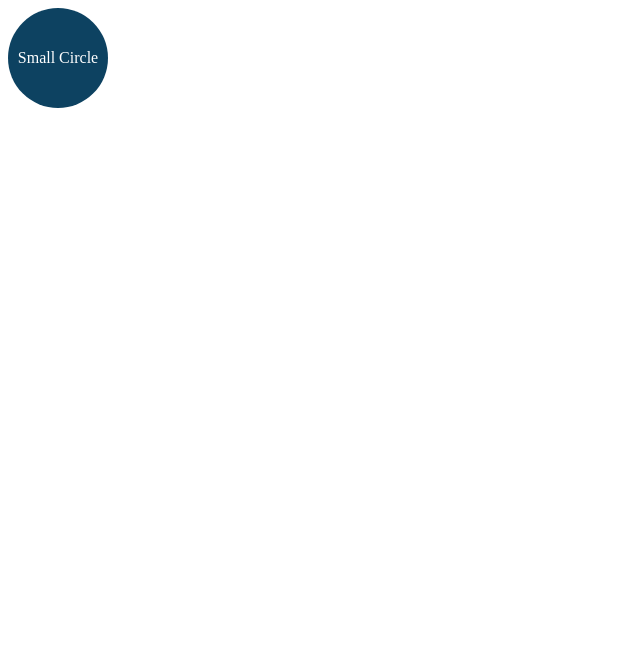
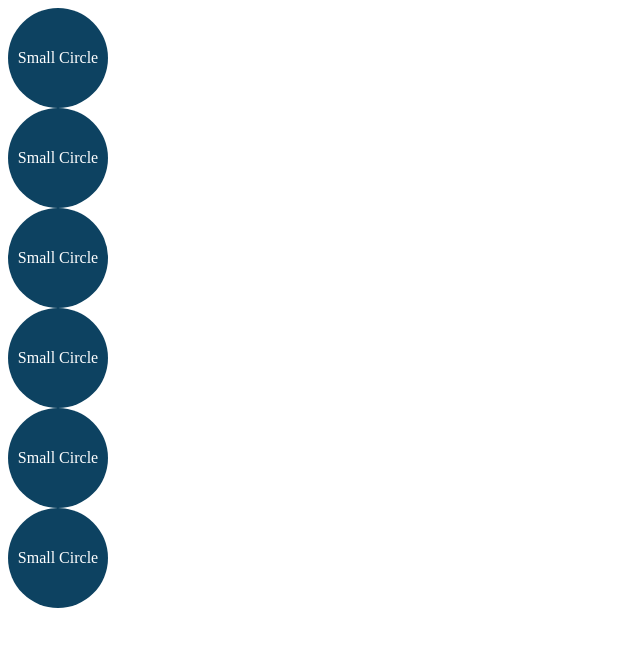
Before and after one commit to luiscarlin/react-component-patterns, a React app: page / in a window 1280 px wide. Shown: the top 646 px of the page, without its empty margins (0-640 px from the left). Built offline with nearby package versions, Linux system fonts and the light colour scheme.

Commit message:
display circles

```diff
--- a/src/App.jsx
+++ b/src/App.jsx
@@ -3,11 +3,21 @@ import SmallCircle from './SmallCircle.jsx'
 
 export default class App extends Component {
   render () {
+
+    const container = {
+      display: 'flex',
+      flexDirection: 'column'
+
+    }
+
     return (
-      <div>
-        <div>
+      <div style={container}>
           <SmallCircle color='#0d4261'/>
-        </div>
+          <SmallCircle color='#0d4261'/>
+          <SmallCircle color='#0d4261'/>
+          <SmallCircle color='#0d4261'/>
+          <SmallCircle color='#0d4261'/>
+          <SmallCircle color='#0d4261'/>
       </div>
     )
   }
```
